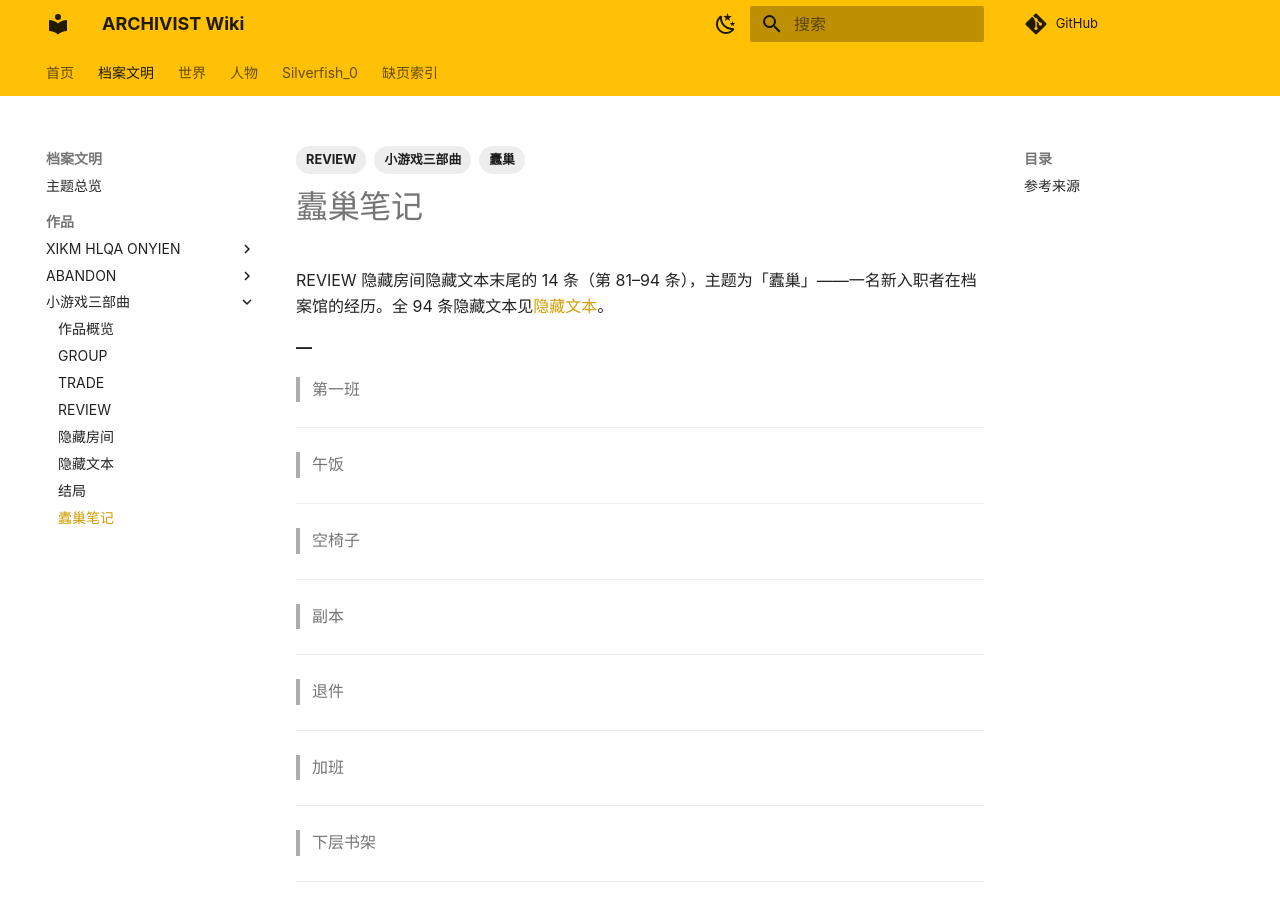
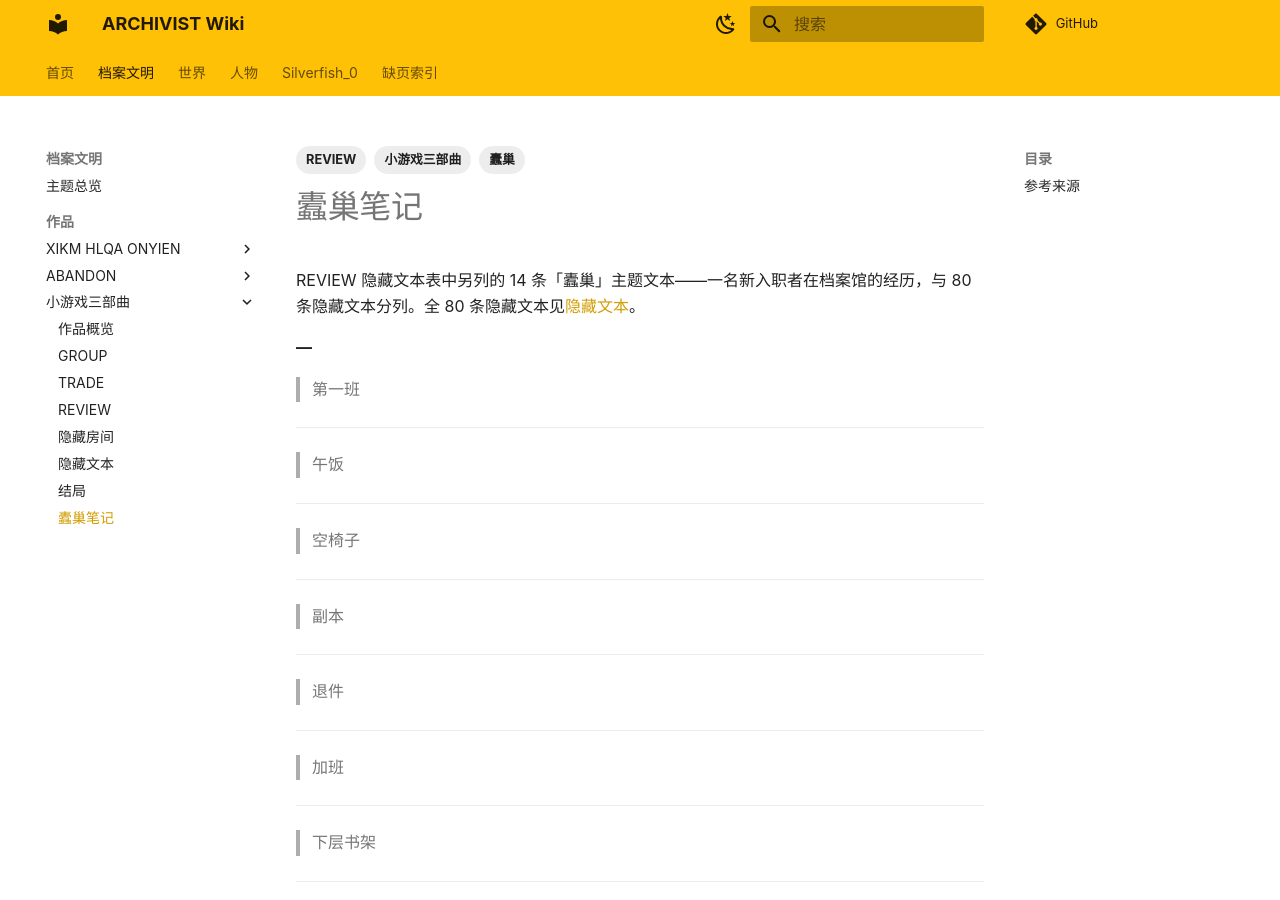
Before and after one commit to Rosmontis220/ARCHIVIST-Wiki, an MkDocs documentation site: the page built from docs/档案文明/作品/小游戏三部曲/蠹巢笔记.md, in a window 1280 px wide and 900 px high. Built offline with MkDocs 1.6.1 and Material for MkDocs 9.7.7, drawn with Linux system fonts in a browser that asks for light colours; comment, search, counter and statistics services are not loaded.

Commit message:
蠢巢笔记条数描述更正（与 80 条隐藏文本分列，非 81-94）

```diff
--- a/docs/档案文明/作品/小游戏三部曲/蠹巢笔记.md
+++ b/docs/档案文明/作品/小游戏三部曲/蠹巢笔记.md
@@ -7,7 +7,7 @@ tags:
 
 # 蠹巢笔记
 
-REVIEW 隐藏房间隐藏文本末尾的 14 条（第 81–94 条），主题为「蠹巢」——一名新入职者在档案馆的经历。全 94 条隐藏文本见[隐藏文本](隐藏文本.md)。
+REVIEW 隐藏文本表中另列的 14 条「蠹巢」主题文本——一名新入职者在档案馆的经历，与 80 条隐藏文本分列。全 80 条隐藏文本见[隐藏文本](隐藏文本.md)。
 
 **—**
 
```
